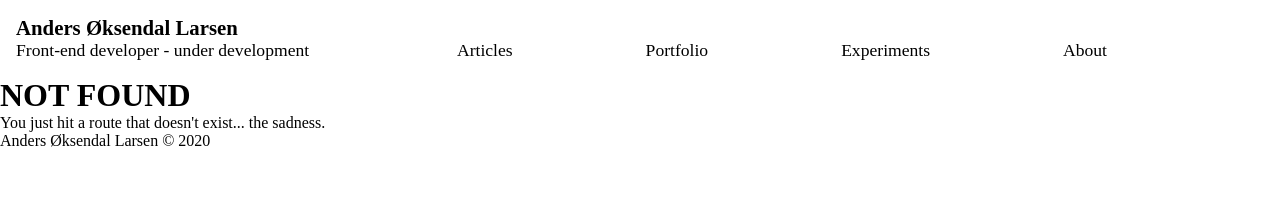
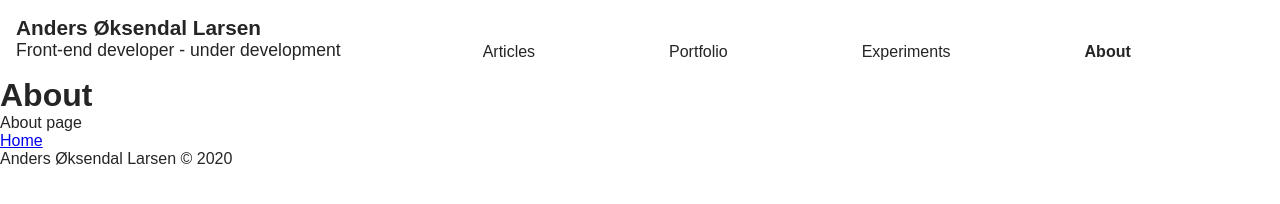
Before and after one commit to aoelarsen/portfolio, a Gatsby site: page /about in a window 1280 px wide. Before the commit this address had no page. Built offline with nearby package versions, Linux system fonts and the light colour scheme; Gatsby itself is replaced by a stand-in of ours.

Commit message:
added dummy pages. added Alegreya font and typography plugin. Updated packages. Updated GlobalStyles

```diff
--- a/gatsby-config.js
+++ b/gatsby-config.js
@@ -28,6 +28,14 @@ module.exports = {
       },
     },
     `gatsby-plugin-styled-components`,
+    {
+      resolve: "gatsby-plugin-web-font-loader",
+      options: {
+        google: {
+          families: ["Alegreya Sans:400,400i,600"],
+        },
+      },
+    },
     // this (optional) plugin enables Progressive Web App + Offline functionality
     // To learn more, visit: https://gatsby.dev/offline
     // `gatsby-plugin-offline`,
--- a/package.json
+++ b/package.json
@@ -13,6 +13,7 @@
     "gatsby-plugin-react-helmet": "^3.1.21",
     "gatsby-plugin-sharp": "^2.4.3",
     "gatsby-plugin-styled-components": "^3.1.20",
+    "gatsby-plugin-web-font-loader": "^1.0.4",
     "gatsby-source-filesystem": "^2.1.46",
     "gatsby-transformer-sharp": "^2.3.13",
     "prop-types": "^15.7.2",
--- a/src/components/logo/LogoWrap.js
+++ b/src/components/logo/LogoWrap.js
@@ -2,7 +2,6 @@ import styled from "styled-components"
 
 const LogoWrap = styled.div`
   padding: 1rem;
-  min-width: 300px;
 `
 
 export default LogoWrap
--- a/src/components/navigation/NavLink.js
+++ b/src/components/navigation/NavLink.js
@@ -5,10 +5,15 @@ const NavLink = styled(Link)`
   padding: 0.5rem;
   color: inherit;
   text-decoration: none;
-  font-size: 1.1rem;
+  font-size: 1rem;
+  transition: color 1s ease-in;
 
   &:hover {
-    box-shadow: inset 0px -2px 0px 0px var(--dark-green);
+    color: var(--light-green);
+    box-shadow: inset 0px -2px 0px 0px var(--light-green);
+  }
+  &[aria-current="page"] {
+    font-weight: 700;
   }
 `
 
--- a/src/components/navigation/NavListLi.js
+++ b/src/components/navigation/NavListLi.js
@@ -2,6 +2,7 @@ import styled from "styled-components"
 
 const NavListLi = styled.li`
   align-self: flex-end;
+
 `
 
 export default NavListLi
--- a/src/components/navigation/NavWrap.js
+++ b/src/components/navigation/NavWrap.js
@@ -2,6 +2,7 @@ import styled from "styled-components"
 
 const NavWrap = styled.nav`
   display: flex;
+  max-width: 96vw;
 `
 
 export default NavWrap
--- a/src/globalStyles/GlobalStyles.js
+++ b/src/globalStyles/GlobalStyles.js
@@ -1,13 +1,15 @@
 import { createGlobalStyle } from "styled-components"
 
 const GlobalStyles = createGlobalStyle`
-  root {
+  :root {
     --bright-green: #00CF75;
     --light-green: #008F51;
     --medium-green: #004F2D;
     --racing-green: #004226;
     --dark-green: #00331D ;
     --black: #252525;
+
+    --brightToDark: linear-gradient(var(--bright-green), var(--dark-green))
   }
 
   *,
@@ -16,6 +18,12 @@ const GlobalStyles = createGlobalStyle`
     margin: 0;
     padding: 0;
   }
+
+  body {
+    font-family: 'Allegreya Sans', sans-serif;
+    color: var(--black);
+  }
+
 `
 
 export default GlobalStyles
--- /dev/null
+++ b/src/pages/about.js
@@ -0,0 +1,16 @@
+import React from "react"
+import { Link } from "gatsby"
+
+import Layout from "../components/layout"
+import SEO from "../components/seo"
+
+const About = () => (
+  <Layout>
+    <SEO title="Home" />
+    <h1>About</h1>
+    <p>About page</p>
+    <Link to="/">Home</Link>
+  </Layout>
+)
+
+export default About
--- /dev/null
+++ b/src/pages/articles.js
@@ -0,0 +1,16 @@
+import React from "react"
+import { Link } from "gatsby"
+
+import Layout from "../components/layout"
+import SEO from "../components/seo"
+
+const Articles = () => (
+  <Layout>
+    <SEO title="Home" />
+    <h1>Articles</h1>
+    <p>Articles page</p>
+    <Link to="/">Home</Link>
+  </Layout>
+)
+
+export default Articles
--- a/src/pages/index.js
+++ b/src/pages/index.js
@@ -13,7 +13,6 @@ const IndexPage = () => (
       projects, either as a part of my portfolio, or as experiments where I test
       different things.
     </p>
-    <Link to="/page-2/">Go to page 2</Link>
   </Layout>
 )
 
```
Also changed, not shown: src/pages/experiments.js (added, +16 -0 lines), src/pages/page-2.js (deleted, +0 -16 lines), src/pages/portfolio.js (added, +16 -0 lines), 1 other file.
